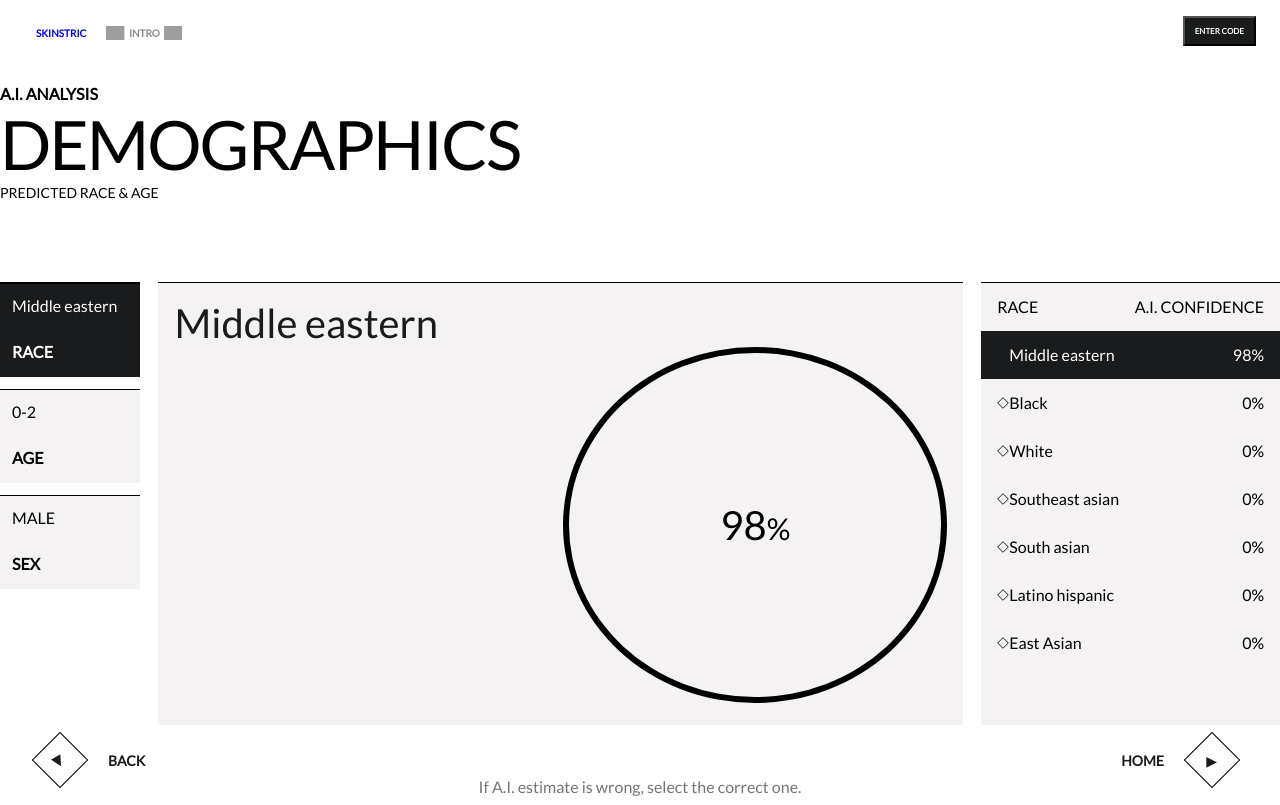
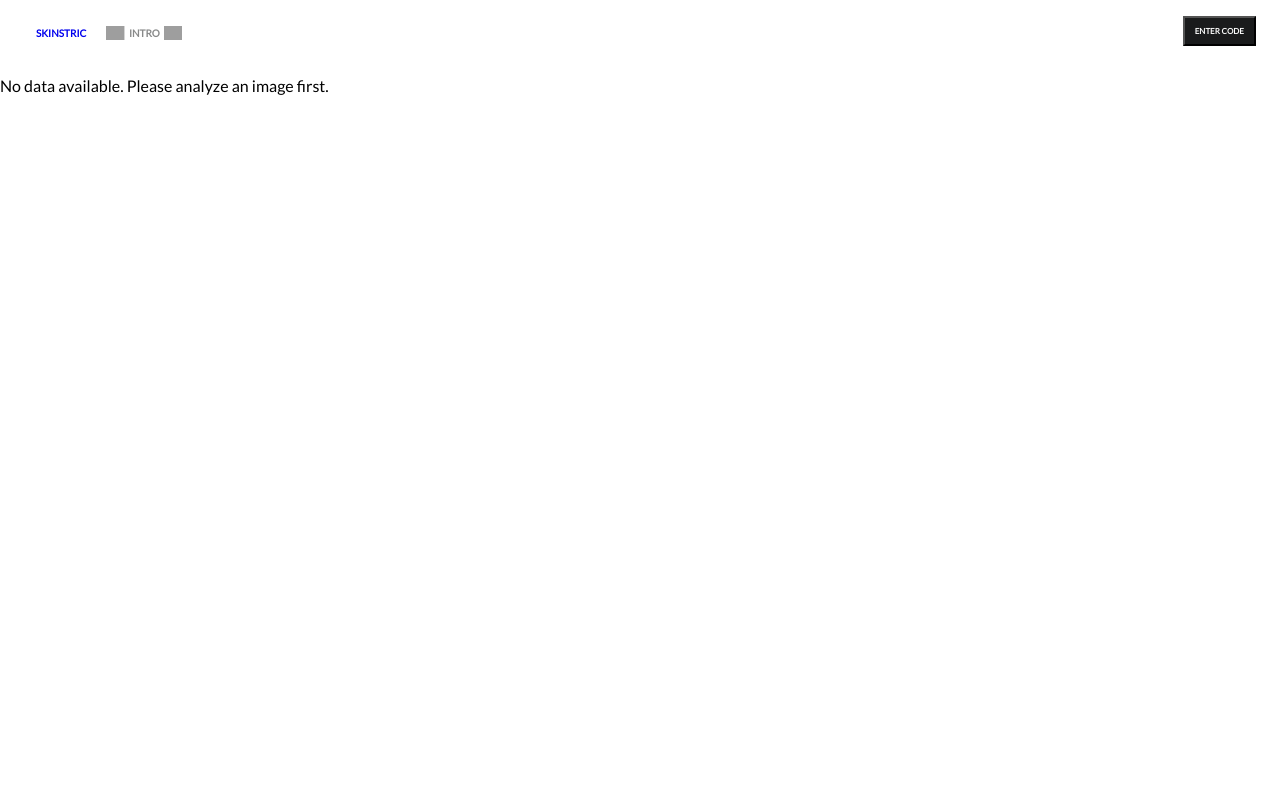
Before and after one commit to hackerjack9/Skinstric-AI, a React (Create React App) app: page /summary in a window 1280 px wide. Built offline with nearby package versions, Linux system fonts and the light colour scheme; grey boxes are pictures that could not be loaded; a web font is replaced by a local one.

Commit message:
Attempt to use datacontext around routes to avoid passing props so many times

```diff
--- a/src/App.jsx
+++ b/src/App.jsx
@@ -7,12 +7,13 @@ import Camera from "./Components/Camera.jsx";
 import Capture from "./Components/Capture.jsx";
 import Select from "./Components/Select.jsx";
 import Summary from "./Components/Summary.jsx";
-
+import { DataProvider } from "../src/DataContext.jsx";
 
 function App() {
   return (
     <Router>
       <Nav />
+<DataProvider>
       <Routes>
         <Route path="/" element={<Home />} />
         <Route path="/testing" element={<Testing />} />
@@ -21,8 +22,8 @@ function App() {
         <Route path="/camera/capture" element={<Capture />} />
         <Route path="/select" element={<Select />} />
         <Route path="/summary" element={<Summary />} />
-
       </Routes>
+        </DataProvider>
     </Router>
   );
 }
--- a/src/Components/Capture.jsx
+++ b/src/Components/Capture.jsx
@@ -1,22 +1,23 @@
-import React, { useRef, useState, useEffect } from "react";
+import React, { useRef, useState, useEffect, useContext } from "react";
 import { useNavigate } from "react-router-dom";
 import cameraIconLens from "../assets/Shapes/camera-icon-lens.webp";
+import { DataContext } from "../DataContext"; // ✅ for storing analysis results globally
 
 const Capture = () => {
   const videoRef = useRef(null);
   const canvasRef = useRef(null);
   const [capturedImage, setCapturedImage] = useState(null);
+  const [isAnalyzing, setIsAnalyzing] = useState(false); // ✅ loading state
 
   const navigate = useNavigate();
+  const { setAnalysisData } = useContext(DataContext); // ✅ global state setter
+
   const goToResult = () => {
     navigate("/result");
   };
 
-  const goToSelect = () => {
-    navigate("/select", { state: { photo: capturedImage } });
-  };
   const goToCapture = () => {
-    navigate("/capture");
+    setCapturedImage(null);
   };
 
   useEffect(() => {
@@ -49,12 +50,63 @@ const Capture = () => {
     setCapturedImage(imageData);
   };
 
+  // ✅ New: analyze captured image when user clicks "Use This Photo"
+  const handleUsePhoto = async () => {
+    if (!capturedImage) return;
+
+    setIsAnalyzing(true); // show analyzing state
+
+    try {
+      // Convert base64 to Blob
+      const byteString = atob(capturedImage.split(",")[1]);
+      const mimeString = capturedImage.split(",")[0].split(":")[1].split(";")[0];
+      const ab = new ArrayBuffer(byteString.length);
+      const ia = new Uint8Array(ab);
+      for (let i = 0; i < byteString.length; i++) {
+        ia[i] = byteString.charCodeAt(i);
+      }
+      const blob = new Blob([ab], { type: mimeString });
+
+      const formData = new FormData();
+      formData.append("image", blob);
+
+      // ✅ Replace with your actual API endpoint
+      const response = await fetch("YOUR_ANALYSIS_API_URL", {
+        method: "POST",
+        body: formData,
+      });
+
+      if (!response.ok) {
+        throw new Error("Failed to analyze image");
+      }
+
+      const data = await response.json();
+
+      // ✅ Store analysis globally for Summary
+      setAnalysisData(data);
+
+      // Simulate 2–3 sec loading delay for “Analyzing your image…”
+      setTimeout(() => {
+        setIsAnalyzing(false);
+        navigate("/select"); // go to Select after analysis
+      }, 3000);
+    } catch (error) {
+      console.error("Error analyzing selfie:", error);
+      setIsAnalyzing(false);
+      alert("There was a problem analyzing the image. Please try again.");
+    }
+  };
 
   return (
     <div className="camera-body">
       <div className="camera-container">
         <div className="video-container">
-          {!capturedImage ? (
+          {/* ✅ Show analyzing screen */}
+          {isAnalyzing ? (
+            <div className="analyzing-container">
+              <p className="analyzing-text">ANALYZING YOUR IMAGE...</p>
+            </div>
+          ) : !capturedImage ? (
             <div className="video-subcontainer">
               <video ref={videoRef} autoPlay />
               <br />
@@ -75,12 +127,17 @@ const Capture = () => {
               <img className="captured-img" src={capturedImage} alt="Captured" />
               <div className="captured-buttons">
                 <p className="button-title">PREVIEW</p>
-                <button id="button-usephoto" onClick={goToSelect}>Use This Photo</button>
-                <button id="button-retake" onClick={goToCapture}>Retake</button>
+                <button id="button-usephoto" onClick={handleUsePhoto}>
+                  Use This Photo
+                </button>
+                <button id="button-retake" onClick={goToCapture}>
+                  Retake
+                </button>
               </div>
             </div>
           )}
 
+          {!isAnalyzing && (
             <div className="camera-centertext-container-2">
               <p className="camera-centertext-title-2">
                 TO GET BETTER RESULTS MAKE SURE TO HAVE
@@ -91,14 +148,17 @@ const Capture = () => {
                 <p>◇ ADEQUATE LIGHTING</p>
               </div>
             </div>
+          )}
         </div>
 
+        {!isAnalyzing && (
           <button id="button-back-camera" onClick={goToResult}>
             <span className="button-back-text">BACK</span>
             <div className="minibox-back-camera">
               <span className="minibox-arrow-camera">▶</span>
             </div>
           </button>
+        )}
       </div>
 
       <canvas ref={canvasRef} style={{ display: "none" }} />
--- a/src/Components/Select.jsx
+++ b/src/Components/Select.jsx
@@ -1,14 +1,26 @@
 import React from "react";
 import { useNavigate } from "react-router-dom";
+import { useContext } from "react";
+import { DataContext } from "../DataContext";
+
 
 function Select() {
   const navigate = useNavigate();
+const { analysisData } = useContext(DataContext);
+
+  const handleDemographicsClick = () => {
+    if (!analysisData) {
+      alert("No analysis data found. Please upload or capture an image first.");
+      return;
+    }
+    navigate("/summary");
+  };
 
   const goToResult = () => {
     navigate("/result");
   };
   const goToSummary = () => {
-    navigate("/summary");
+    navigate("/result");
   };
 
   return (
@@ -32,7 +44,7 @@ function Select() {
               <button className="box-2">
                 <span className="textbox-2">WEATHER</span>
               </button>
-              <button className="box-3" onClick={goToSummary}>
+              <button className="box-3" onClick={handleDemographicsClick}>
                 <span className="textbox-3">DEMOGRAPHICS</span>
               </button>
               <button className="box-4">
--- a/src/Components/Summary.jsx
+++ b/src/Components/Summary.jsx
@@ -1,9 +1,20 @@
-import React from "react";
+import React, { useContext } from "react";
+import { DataContext } from "../DataContext";
 import bulletPoint from "../assets/Shapes/radio-button.svg";
 import { useNavigate } from "react-router-dom";
 
 function Summary() {
+
+  const { analysisData } = useContext(DataContext);
   const navigate = useNavigate();
+
+  if (!analysisData) {
+    return <p>No data available. Please analyze an image first.</p>;
+  }
+
+  const { race, age, gender, raceConfidence } = analysisData;
+  // shape depends on your API — adapt this destructuring accordingly
+
   const handleNavigate = () => {
     navigate("/");
   };
@@ -22,24 +33,25 @@ function Summary() {
         <div className="summary-boxes-container">
           <section id="section-1">
             <div className="category-box-1">
-              <p>Middle eastern</p>
+              <p>{race}</p>
               <h4 className="category-title">RACE</h4>
             </div>
             <div className="category-box-2">
-              <p>0-2</p>
+              <p>{age}</p>
               <h4 className="category-title">AGE</h4>
             </div>
             <div className="category-box-3">
-              <p>MALE</p>
+              <p>{gender}</p>
               <h4 className="category-title">SEX</h4>
             </div>
           </section>
           <section id="section-2">
             <div className="section-2-box">
-              <p className="section-2-title">Middle eastern</p>
+              <p className="section-2-title">{race}</p>
               <div className="percentage-circle">
                 <p className="circle-number">
-                  98<span className="circle-percentage-sign">%</span>
+                  {raceConfidence}
+                  <span className="circle-percentage-sign">%</span>
                 </p>
               </div>
             </div>
@@ -54,49 +66,49 @@ function Summary() {
                 <img src={bulletPoint} alt="" />
                 <span>Middle eastern</span>
               </div>
-              <span>98%</span>
+              <span>{raceConfidence}%</span>
             </div>
             <div className="category-selector-2">
               <div className="alignment">
                 <img  src={bulletPoint} alt="" />
                 <span>Black</span>
               </div>
-              <span>0%</span>
+              <span>{raceConfidence}%</span>
             </div>
             <div className="category-selector-3">
               <div className="alignment">
                 <img src={bulletPoint} alt="" />
                 <span>White</span>
               </div>
-              <span>0%</span>
+              <span>{raceConfidence}%</span>
             </div>
             <div className="category-selector-4">
               <div className="alignment">
                 <img src={bulletPoint} alt="" />
                 <span>Southeast asian</span>
               </div>
-              <span>0%</span>
+              <span>{raceConfidence}%</span>
             </div>
             <div className="category-selector-5">
               <div className="alignment">
                 <img src={bulletPoint} alt="" />
                 <span>South asian</span>
               </div>
-              <span>0%</span>
+              <span>{raceConfidence}%</span>
             </div>
             <div className="category-selector-7">
               <div className="alignment">
                 <img src={bulletPoint} alt="" />
                 <span>Latino hispanic</span>
               </div>
-              <span>0%</span>
+              <span>{raceConfidence}%</span>
             </div>
             <div className="category-selector-8">
               <div className="alignment">
                 <img src={bulletPoint} alt="" />
                 <span>East Asian</span>
               </div>
-              <span>0%</span>
+              <span>{raceConfidence}%</span>
             </div>
           </section>
         </div>
--- /dev/null
+++ b/src/DataContext.jsx
@@ -0,0 +1,13 @@
+import React, { createContext, useState } from "react";
+
+export const DataContext = createContext();
+
+export const DataProvider = ({ children }) => {
+  const [analysisData, setAnalysisData] = useState(null);  // this will hold live API data
+
+  return (
+    <DataContext.Provider value={{ analysisData, setAnalysisData }}>
+      {children}
+    </DataContext.Provider>
+  );
+};
```
Also changed, not shown: src/Components/Analysis.jsx (deleted, +0 -9 lines). Lines whose indentation alone changed are shown as unchanged.
